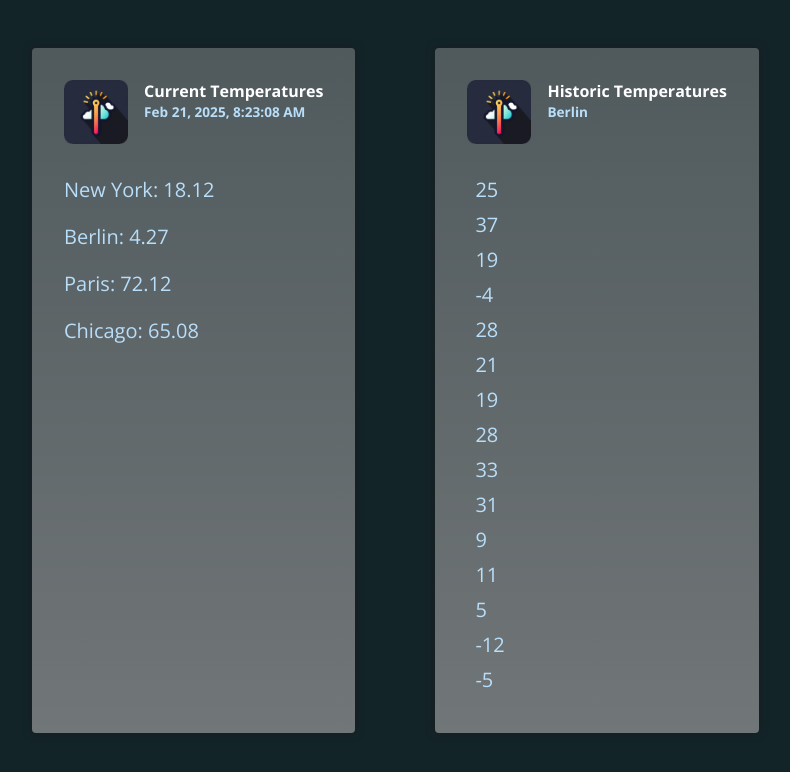
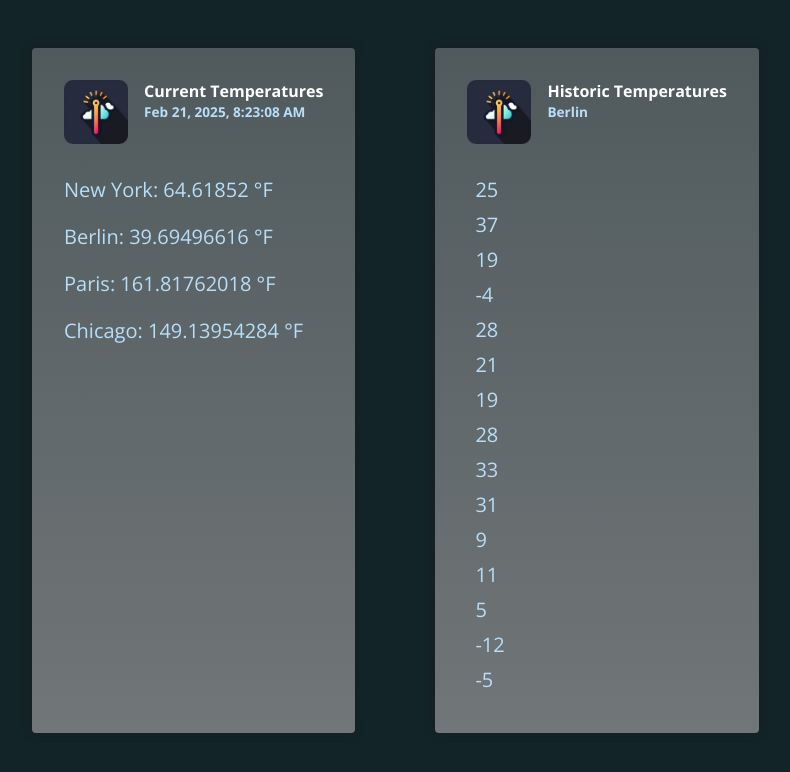
Before and after one commit to yana-07/angular-projects, an Angular app in the folder 07-pipes/: page / in a window 1280 px wide. Shown: the top 772 px of the page, without its empty margins (168-958 px from the left). Built offline with nearby package versions, Linux system fonts and the light colour scheme.

Commit message:
add a custom temperature pipe accepting parameters

```diff
--- a/07-pipes/src/app/app.component.html
+++ b/07-pipes/src/app/app.component.html
@@ -7,10 +7,10 @@
         <p>{{ currentDate | date:'medium' }}</p>
       </div>
     </header>
-    <p>New York: {{ currentTemperaturs.newYork | number:'1.1-2' }}</p>
-    <p>Berlin: {{ currentTemperaturs.berlin | number:'1.1-2' }}</p>
-    <p>Paris: {{ currentTemperaturs.paris | number:'1.1-2' }}</p>
-    <p>Chicago: {{ currentTemperaturs.chicago | number:'1.1-2' }}</p>
+    <p>New York: {{ currentTemperaturs.newYork| temp:'cel':'fah' }}</p>
+    <p>Berlin: {{ currentTemperaturs.berlin | temp:'cel':'fah' }}</p>
+    <p>Paris: {{ currentTemperaturs.paris | temp:'cel':'fah' }}</p>
+    <p>Chicago: {{ currentTemperaturs.chicago | temp:'cel':'fah' }}</p>
   </article>
 
   <article class="temperatures">
--- a/07-pipes/src/app/app.component.ts
+++ b/07-pipes/src/app/app.component.ts
@@ -1,11 +1,13 @@
-import { DatePipe, DecimalPipe } from '@angular/common';
+import { DatePipe } from '@angular/common';
 import { Component } from '@angular/core';
+
+import { TemperaturePipe } from './temperature.pipe';
 
 @Component({
   selector: 'app-root',
   standalone: true,
   templateUrl: './app.component.html',
-  imports: [DatePipe, DecimalPipe]
+  imports: [DatePipe, TemperaturePipe]
 })
 export class AppComponent {
   currentDate = new Date();
--- /dev/null
+++ b/07-pipes/src/app/temperature.pipe.ts
@@ -0,0 +1,35 @@
+import { Pipe, PipeTransform } from "@angular/core";
+
+@Pipe({
+    name: 'temp',
+    standalone: true
+})
+export class TemperaturePipe implements PipeTransform {
+    transform(value: string | number, inputType: 'cel' | 'fah', outputType?: 'cel' | 'fah') {
+        let val: number;
+
+        if(typeof value === 'string') {
+            val = parseFloat(value);
+        } else {
+            val = value;
+        }
+
+        let outputTemp: number;
+        if (inputType === 'cel' && outputType === 'fah') {
+            outputTemp = val * (9 / 5) + 32;
+        } else if (inputType === 'fah' && outputType === 'cel') {
+            outputTemp = (val - 32) * (5 / 9);
+        } else {
+            outputTemp = val;
+        }
+
+        let symbol: '°C' | '°F';
+        if (!outputType) {
+            symbol = inputType === 'cel' ? '°C' : '°F';
+        } else {
+            symbol = outputType === 'cel' ? '°C' : '°F';
+        }
+
+        return `${outputTemp} ${symbol}`;
+    }
+}
```
